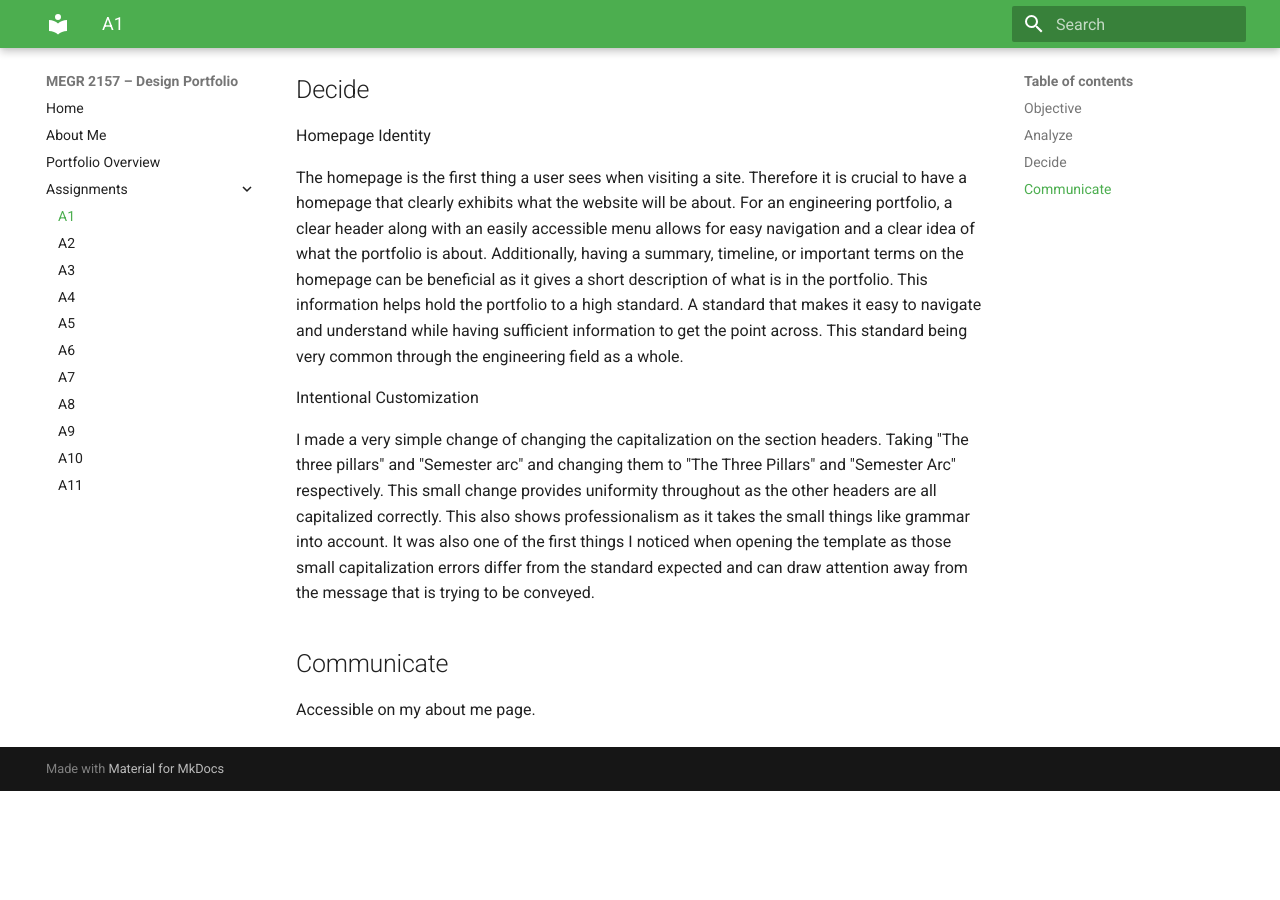
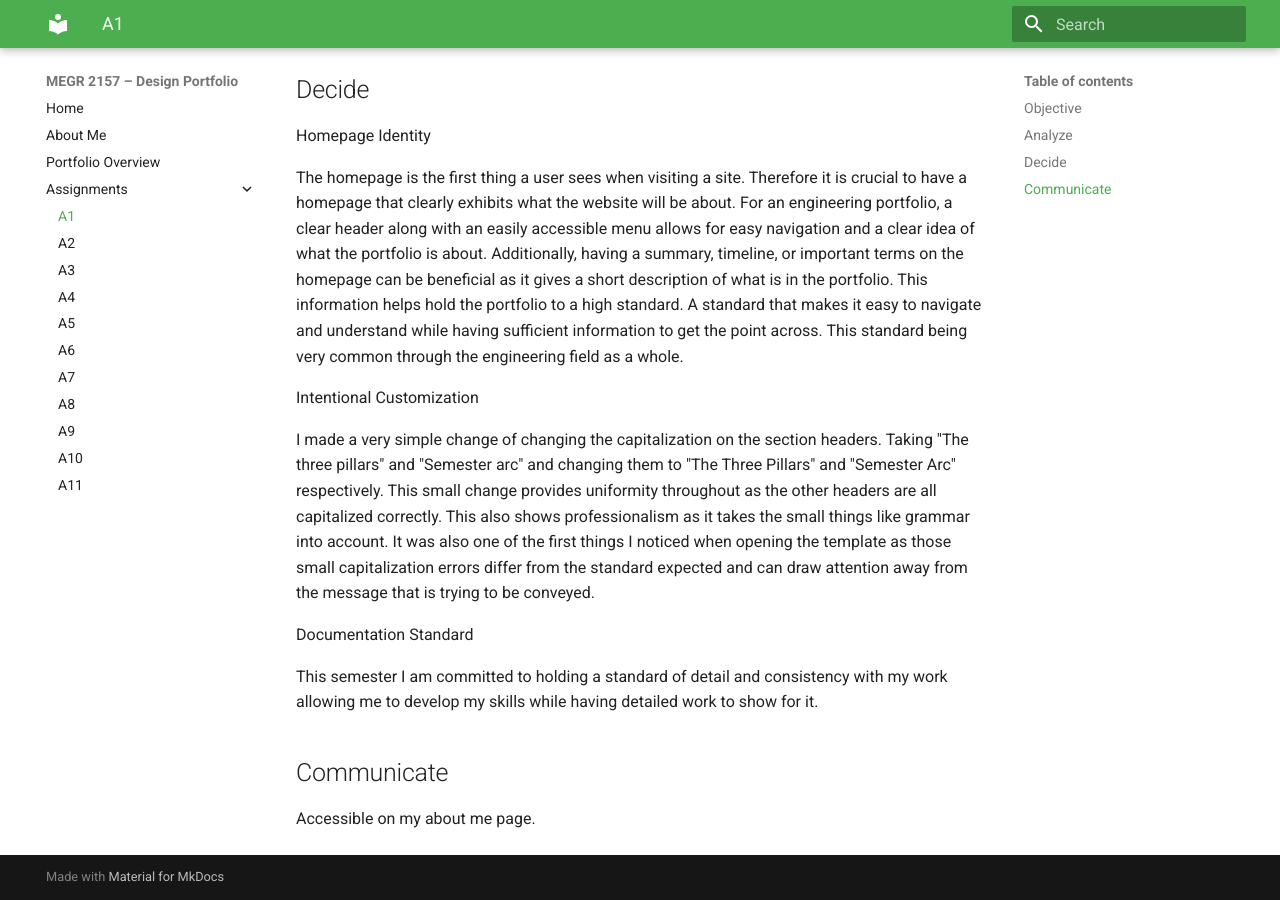
Before and after one commit to noaheme/design-projects-portfolio, an MkDocs documentation site: the page built from docs/assignments/A01/index.md, in a window 1280 px wide and 900 px high, scrolled down 744 px. Built offline with MkDocs 1.6.1 and Material for MkDocs 9.7.7, drawn with Linux system fonts in a browser that asks for light colours; before the commit the page ends 1535 px from its top, so only the background shows below that.

```diff
--- a/docs/assignments/A01/index.md
+++ b/docs/assignments/A01/index.md
@@ -29,6 +29,10 @@ Intentional Customization
 
   I made a very simple change of changing the capitalization on the section headers. Taking "The three pillars" and "Semester arc" and changing them to "The Three Pillars" and "Semester Arc" respectively. This small change provides uniformity throughout as the other headers are all capitalized correctly. This also shows professionalism as it takes the small things like grammar into account. It was also one of the first things I noticed when opening the template as those small capitalization errors differ from the standard expected and can draw attention away from the message that is trying to be conveyed.
 
+Documentation Standard
+
+  This semester I am committed to holding a standard of detail and consistency with my work allowing me to develop my skills while having detailed work to show for it.
+
 
 
 
```
